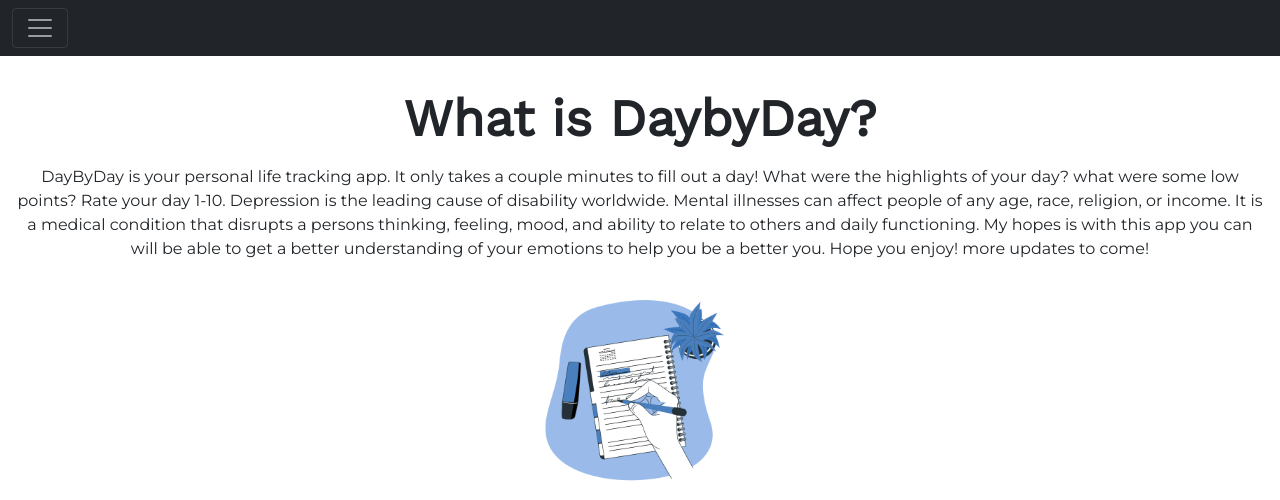
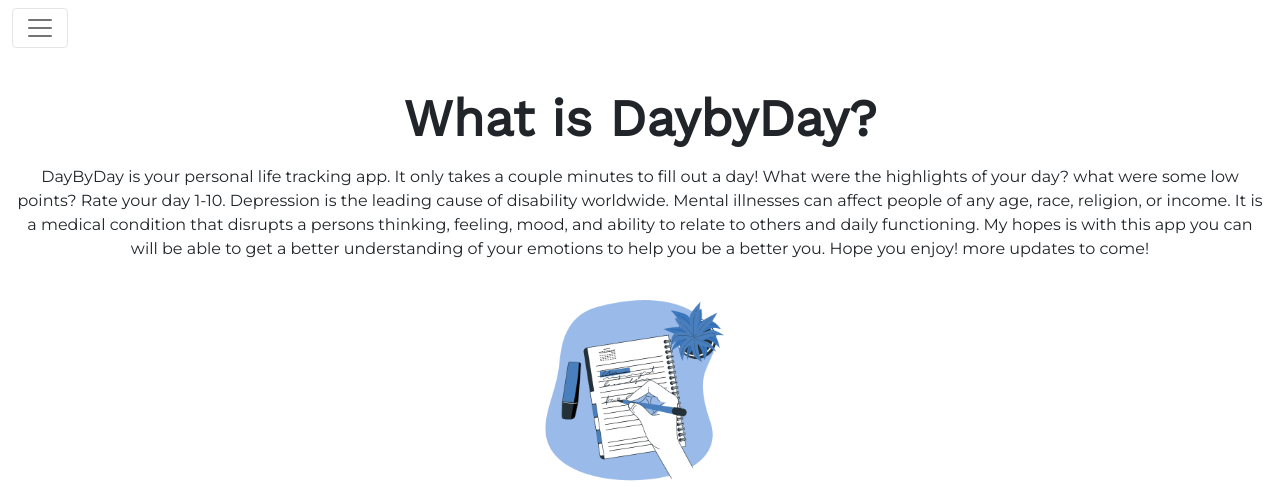
Before and after one commit to kkinge79/daybyday, a Django app: page /about/ in a window 1280 px wide. Shown: the top 500 px of the page. Run offline with Django 3.2, Linux system fonts and the light colour scheme.

Commit message:
switched navbar to light, still need to mess with text decor

```diff
--- /dev/null
+++ b/main_app/static/css/base.css
@@ -0,0 +1,3 @@
+a{
+  font-size: 3rem !important;
+}
--- a/main_app/templates/base.html
+++ b/main_app/templates/base.html
@@ -17,14 +17,13 @@
     <link rel="stylesheet" type="text/css" href="{% static 'css/base.css' %}">
   {% endblock %}
 
-
     <link href="https://cdn.jsdelivr.net/npm/bootstrap@5.1.3/dist/css/bootstrap.min.css" rel="stylesheet" integrity="sha384-1BmE4kWBq78iYhFldvKuhfTAU6auU8tT94WrHftjDbrCEXSU1oBoqyl2QvZ6jIW3" crossorigin="anonymous">
 </head>
 <body>
   <header>
     <div class="collapse" id="navbarToggleExternalContent">
-      <div class="bg-dark p-4">
-        <h5 class="text-white h4">DaybyDay</h5>
+      <div class="bg-white p-4">
+        <h5 class="text-black h4">DaybyDay</h5>
         {% if user.is_authenticated %}|
           <span class="text-muted"><a href="{% url 'days_index' %}">Days</a></span> |
           <span class="text-muted"><a href="{% url 'days_create' %}">Add Day</a></span> |
@@ -37,7 +36,7 @@
         {% endif %}
       </div>
     </div>
-    <nav class="navbar navbar-dark bg-dark">
+    <nav class="navbar navbar-light bg-white">
       <div class="container-fluid">
         <button class="navbar-toggler" type="button" data-bs-toggle="collapse" data-bs-target="#navbarToggleExternalContent" aria-controls="navbarToggleExternalContent" aria-expanded="false" aria-label="Toggle navigation">
           <span class="navbar-toggler-icon"></span>
```
